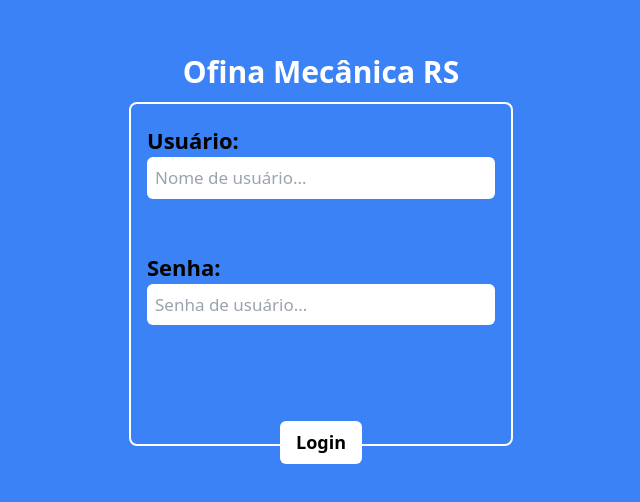
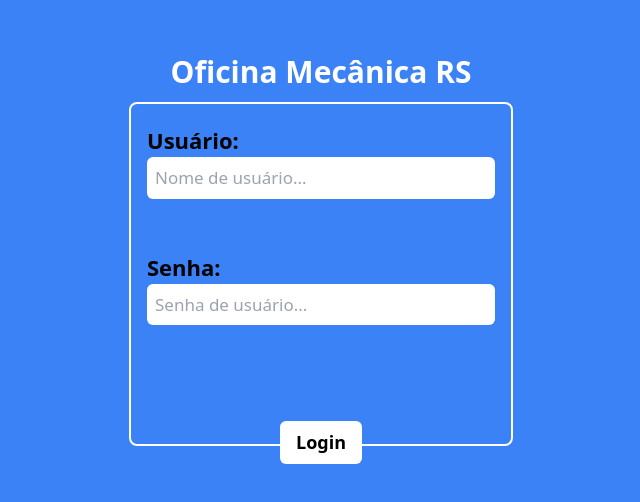
Before and after one commit to eliel-reis/front-end-rs, a Next.js app: page / in a window 1280 px wide. Shown: the part 150-652 px from the top of the page, without its empty margins (319-959 px from the left). Built offline with nearby package versions, Linux system fonts and the light colour scheme.

Commit message:
corrigi o erro ofina para oficina.

```diff
--- a/src/components/Login/index.jsx
+++ b/src/components/Login/index.jsx
@@ -37,7 +37,7 @@
       }}
     >
       <h1 className="text-3xl font-bold text-white mb-3  ">
-        Ofina Mecânica RS {status}
+        Oficina Mecânica RS {status}
       </h1>
       <form
         onSubmit={handle_submit}
--- a/src/components/Topo/index.jsx
+++ b/src/components/Topo/index.jsx
@@ -3,7 +3,7 @@
 export default function Topo() {
   return (
     <header className="bg-blue-500 text-white p-4 text-center">
-      <h1 className="text-2xl font-bold">Ofina Mecânica RS</h1>
+      <h1 className="text-2xl font-bold">Oficina Mecânica RS</h1>
       <nav className="mt-2 flex space-x-4 justify-center">
         <Link className="links" href="/pagina_consultar_clientes">
           Exibir Cliente
```
